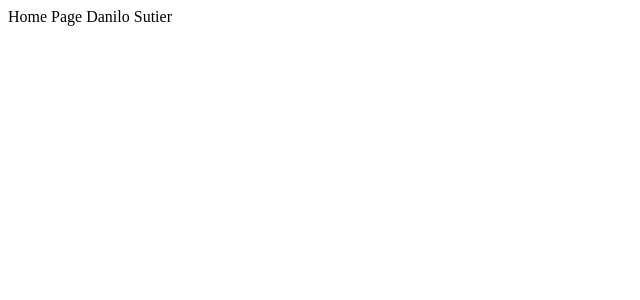
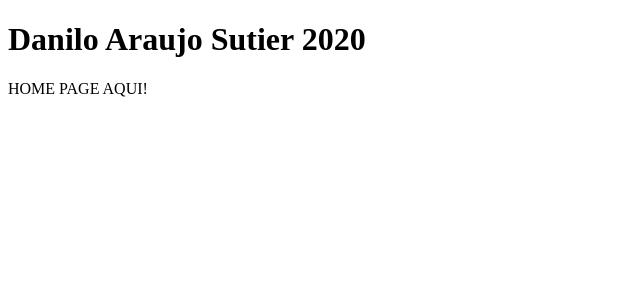
Before and after one commit to danilosutier/danilosutier, a Next.js app: page / in a window 1280 px wide. Shown: the top 300 px of the page, without its empty margins (0-640 px from the left). Built offline with nearby package versions, Linux system fonts and the light colour scheme.

Commit message:
mudei localhost para 3000

```diff
--- a/pages/index.js
+++ b/pages/index.js
@@ -1,5 +1,12 @@
-function Home(){
-    return <div>Home Page Danilo Sutier</div>
+function Home() {
+  return (
+    <div>
+
+      <h1>Danilo Araujo Sutier  2020</h1>
+      <p>HOME PAGE AQUI!</p>
+
+    </div>
+  )
 }
 
 export default Home
```
